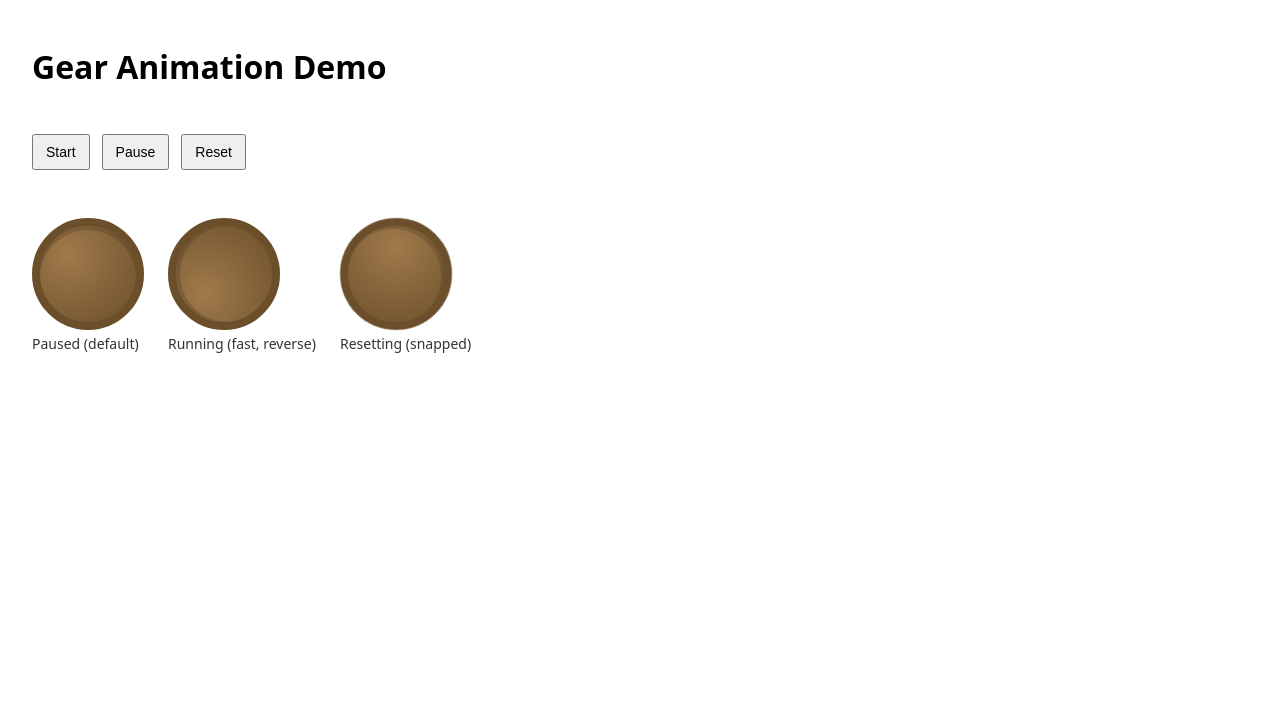
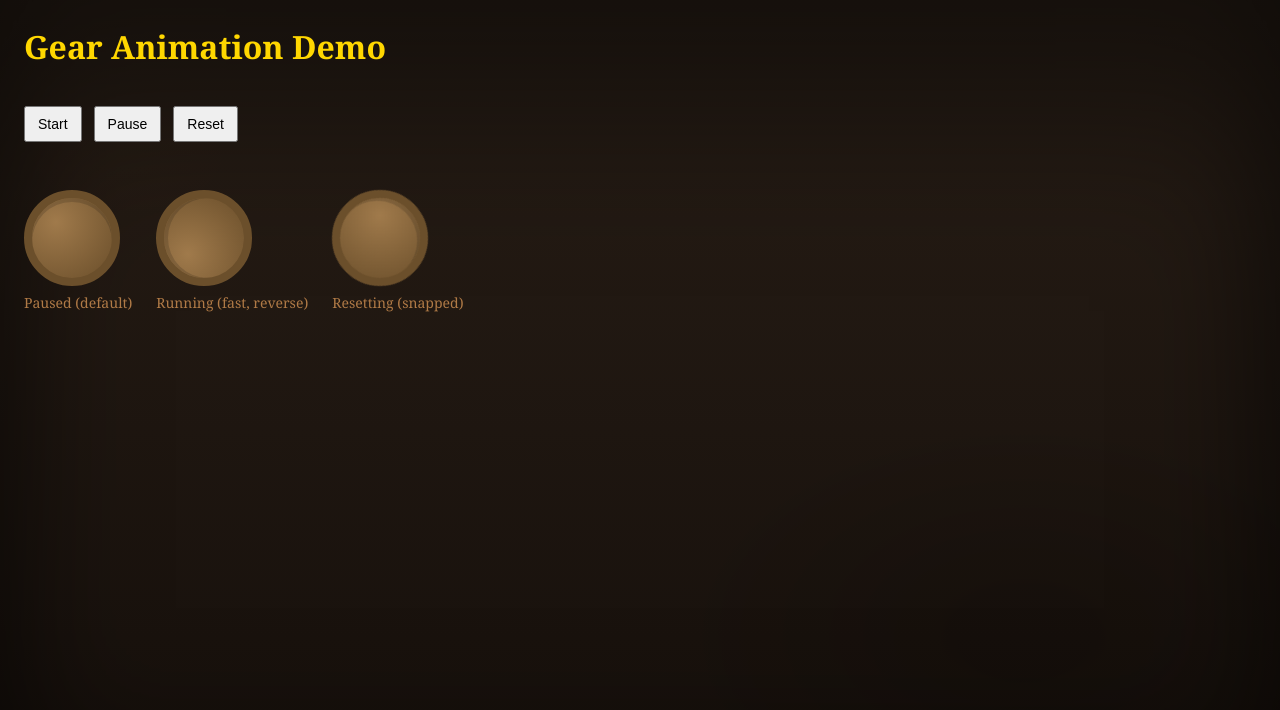
Before and after one commit to ian-yc-kim/scta_timer_svc, a website built with Vite: page index.html in a window 1280 px wide. Built offline with nearby package versions, Linux system fonts and the light colour scheme.

Commit message:
Implement steampunk theme core and global styles
Add src/styles/theme.css with color palette, font variables, and antique textured background. Link stylesheet from index.html. Add tests/tests/themeAssets.test.ts to validate CSS variables, gradients, and index linking.

```diff
--- a/index.html
+++ b/index.html
@@ -4,6 +4,7 @@
     <meta charset="utf-8" />
     <meta name="viewport" content="width=device-width, initial-scale=1.0" />
     <title>Steampunk Timer - Gear Animation Demo</title>
+    <link rel="stylesheet" href="/src/styles/theme.css" />
     <link rel="stylesheet" href="/src/styles/gearAnimations.css" />
     <style>
       /* Minimal demo visuals - inline so animation CSS remains focused */
@@ -11,14 +12,14 @@
       .gear-demo { width: 96px; height: 96px; border-radius: 50%;
                   border: 8px solid #6b4f2b; background: radial-gradient(circle at 30% 30%, #a07a4b, #6b4f2b);
                   box-shadow: 0 4px 0 rgba(0,0,0,0.15) inset; display:flex; align-items:center; justify-content:center; }
-      .label { font-family: system-ui, sans-serif; font-size: 14px; color:#333; }
+      .label { font-family: var(--font-body); font-size: 14px; color:var(--color-brown-light); }
       .control-bar { display:flex; gap:12px; padding: 0 24px 24px 24px; }
       .control-bar button { padding:8px 12px; font-size:14px; }
     </style>
   </head>
   <body>
     <main>
-      <h1 style="font-family: system-ui, sans-serif; padding: 24px;">Gear Animation Demo</h1>
+      <h1 style="padding: 24px;">Gear Animation Demo</h1>
 
       <div class="control-bar">
         <button id="start-btn" type="button">Start</button>
--- /dev/null
+++ b/src/styles/theme.css
@@ -0,0 +1,73 @@
+:root {
+  /* Core palette */
+  --color-brown: #8B4513;
+  --color-brown-dark: #60320d;
+  --color-brown-light: #b07a46;
+
+  --color-gold: #FFD700;
+  --color-gold-muted: #d4b300;
+  --color-gold-dark: #b38f00;
+
+  --color-copper: #B87333;
+  --color-copper-dark: #874b20;
+  --color-copper-light: #d29a6b;
+
+  /* accents / shadows */
+  --shadow-deep: 0 8px 24px rgba(0,0,0,0.6);
+  --shadow-soft: 0 4px 12px rgba(0,0,0,0.45);
+  --highlight-warm: rgba(255, 230, 150, 0.12);
+
+  /* Fonts (web-safe serif fallback stack) */
+  --font-body: 'Courier Prime', Georgia, 'Times New Roman', serif;
+  --font-heading: Georgia, 'Courier Prime', serif;
+}
+
+/* Global resets and sensible defaults */
+*, *::before, *::after { box-sizing: border-box; }
+
+html, body { height: 100%; }
+
+body {
+  margin: 0;
+  min-height: 100vh;
+  color: var(--color-gold-muted, #d4b300);
+  font-family: var(--font-body);
+  line-height: 1.45;
+
+  /* Antique textured background: layered gradients to simulate aged metal/parchment */
+  background-color: #2a1f18; /* dark base */
+  background-image:
+    radial-gradient(at 10% 20%, rgba(255,230,150,0.03), transparent 10%),
+    radial-gradient(at 80% 80%, rgba(0,0,0,0.18), transparent 25%),
+    linear-gradient(180deg, rgba(40,30,22,0.85), rgba(20,14,10,0.95));
+
+  /* subtle texture overlay using repeating-linear-gradient */
+  background-blend-mode: overlay, overlay, normal;
+  background-attachment: fixed;
+
+  /* Provide subtle vignette */
+  box-shadow: inset 0 120px 160px rgba(0,0,0,0.45), inset 0 -60px 120px rgba(0,0,0,0.35);
+}
+
+/* Headings should feel classical */
+h1, h2, h3, h4, h5 {
+  font-family: var(--font-heading);
+  color: var(--color-gold, #FFD700);
+  margin: 0 0 12px 0;
+}
+
+/* Labels and small text use the body font but slightly muted */
+.label {
+  font-family: var(--font-body);
+  font-size: 14px;
+  color: var(--color-brown-light, #b07a46);
+}
+
+/* Utility: warm panels */
+.panel {
+  background: linear-gradient(180deg, rgba(255,255,255,0.02), rgba(0,0,0,0.06));
+  border: 1px solid rgba(255, 220, 120, 0.06);
+  box-shadow: var(--shadow-soft);
+  padding: 12px;
+  border-radius: 6px;
+}
--- /dev/null
+++ b/tests/themeAssets.test.ts
@@ -0,0 +1,37 @@
+import { describe, it, expect } from 'vitest';
+import { readFileSync } from 'fs';
+import { resolve } from 'path';
+
+function read(path: string) {
+  return readFileSync(resolve(path), 'utf-8');
+}
+
+describe('theme assets presence', () => {
+  it('theme.css defines core color variables', () => {
+    const css = read('src/styles/theme.css');
+    expect(css).toContain('--color-brown');
+    expect(css).toContain('--color-gold');
+    expect(css).toContain('--color-copper');
+
+    // specific hex values
+    expect(/--color-brown\s*:\s*#8B4513/i.test(css)).toBe(true);
+    expect(/--color-gold\s*:\s*#FFD700/i.test(css)).toBe(true);
+    expect(/--color-copper\s*:\s*#B87333/i.test(css)).toBe(true);
+  });
+
+  it('theme.css applies body background gradients and serif font', () => {
+    const css = read('src/styles/theme.css');
+    // background should include radial-gradient or linear-gradient
+    const hasGradient = /radial-gradient|linear-gradient/i.test(css);
+    expect(hasGradient).toBe(true);
+
+    // font-family should include serif fallback
+    expect(/font-family:\s*var\(--font-body\)/i.test(css)).toBe(true);
+    expect(/serif/i.test(css)).toBe(true);
+  });
+
+  it('index.html links the theme stylesheet', () => {
+    const html = read('index.html');
+    expect(html).toContain('/src/styles/theme.css');
+  });
+});
```
